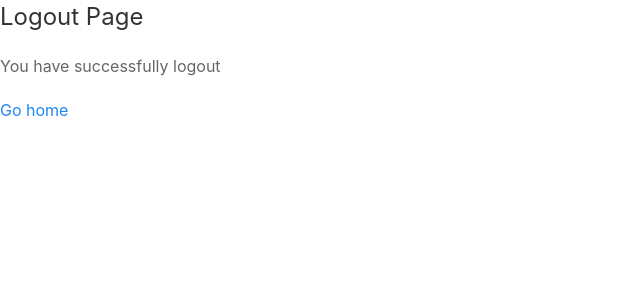
After one commit to commite/halfcms, a Django app: page /user/logout in a window 1280 px wide. The commit adds this page. Shown: the top 300 px of the page, without its empty margins (0-640 px from the left). Run offline with Django 3.2, Linux system fonts and the light colour scheme; some libraries are stand-ins or nearby versions.

Commit message:
Añadimos logout y control de NoUser

```diff
--- /dev/null
+++ b/base/templates/base/logout_user.html
@@ -0,0 +1,9 @@
+{% extends 'base/base.html' %}
+
+{% block content %}
+{% load humanize %}
+<h3>Logout Page</h3>
+<p>You have successfully logout</p>
+<a href="{% url 'home' %}">Go home</a>
+
+{% endblock%}
--- a/base/templates/base/sign_in.html
+++ b/base/templates/base/sign_in.html
@@ -13,4 +13,7 @@
   </p>
   <button type="submit">Sign in!</button>
   </form>
+  {% if errors %}
+  <p>{{ errors }}</p>
+  {% endif %}
 {% endblock%}
--- a/base/templates/base/user_page.html
+++ b/base/templates/base/user_page.html
@@ -3,7 +3,7 @@
 {% block content %}
 {% load humanize %}
 <h1>Personal Page</h1>
-<p>Wellcome {{ user.email }} </p>
+<p>Welcome {{ user.email }} </p>
 <ul>
   <li> {{ user.first_name }}</li>
   <li> {{ user.last_name }}</li>
@@ -12,4 +12,5 @@
   <li> Last login was in {{ user.last_login|naturalday }},
       {{ user.last_login|naturaltime }}</li>
 </ul>
+<a href="{% url 'logout_user' %}">Logout</a>
 {% endblock %}
--- a/base/views.py
+++ b/base/views.py
@@ -2,7 +2,7 @@ from django.shortcuts import render
 from django import forms
 from user.models import User
 from user.forms import SignUpForm
-from django.contrib.auth import authenticate, login
+from django.contrib.auth import authenticate, login, logout
 from django.http import HttpResponseRedirect
 from django.urls import reverse
 
@@ -32,13 +32,22 @@ def sign_up(request):
 
 
 def sign_in(request):
+    context = {}
     if request.method == 'POST':
         email = request.POST['email']
         password = request.POST['password']
         user = authenticate(email=email, password=password)
-        login(request, user)
-        return HttpResponseRedirect(reverse('user_page'))
-    return render(request, 'base/sign_in.html', {})
+        if user is not None:
+            login(request, user)
+            return HttpResponseRedirect(reverse('user_page'))
+        else:
+            context['errors'] = 'Sorry, that user does not exists'
+    return render(request, 'base/sign_in.html', context)
+
+
+def logout_user(request):
+    logout(request)
+    return render(request, 'base/logout_user.html', {})
 
 
 def user_page(request):
--- a/user/urls.py
+++ b/user/urls.py
@@ -6,5 +6,6 @@ urlpatterns = [
     path('', views.home, name='home'),
     path('user/new', views.sign_up, name='sign_up'),
     path('user/login', views.sign_in, name="sign_in"),
+    path('user/logout', views.logout_user, name="logout_user"),
     path('user/user-page', views.user_page, name="user_page"),
     ]
```
